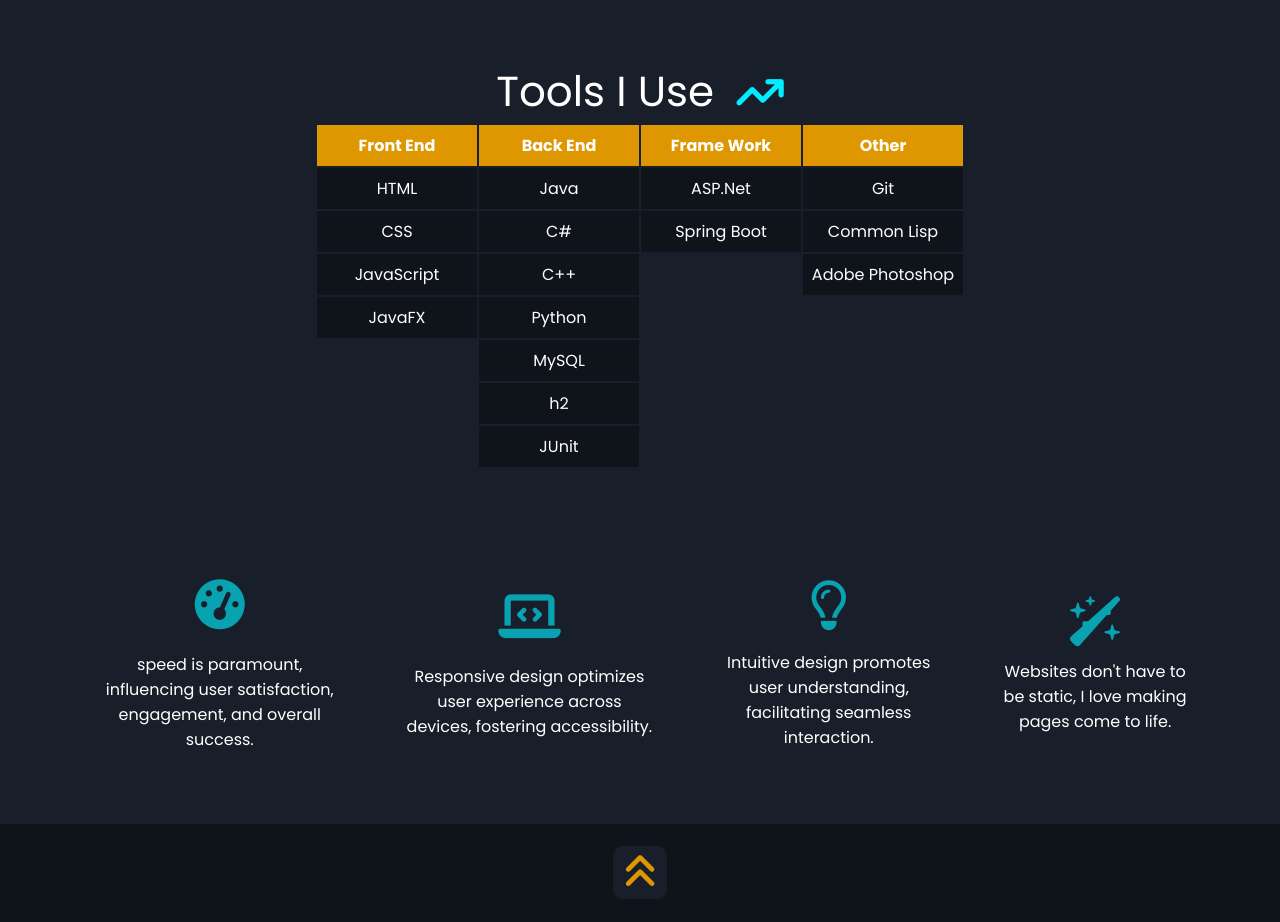
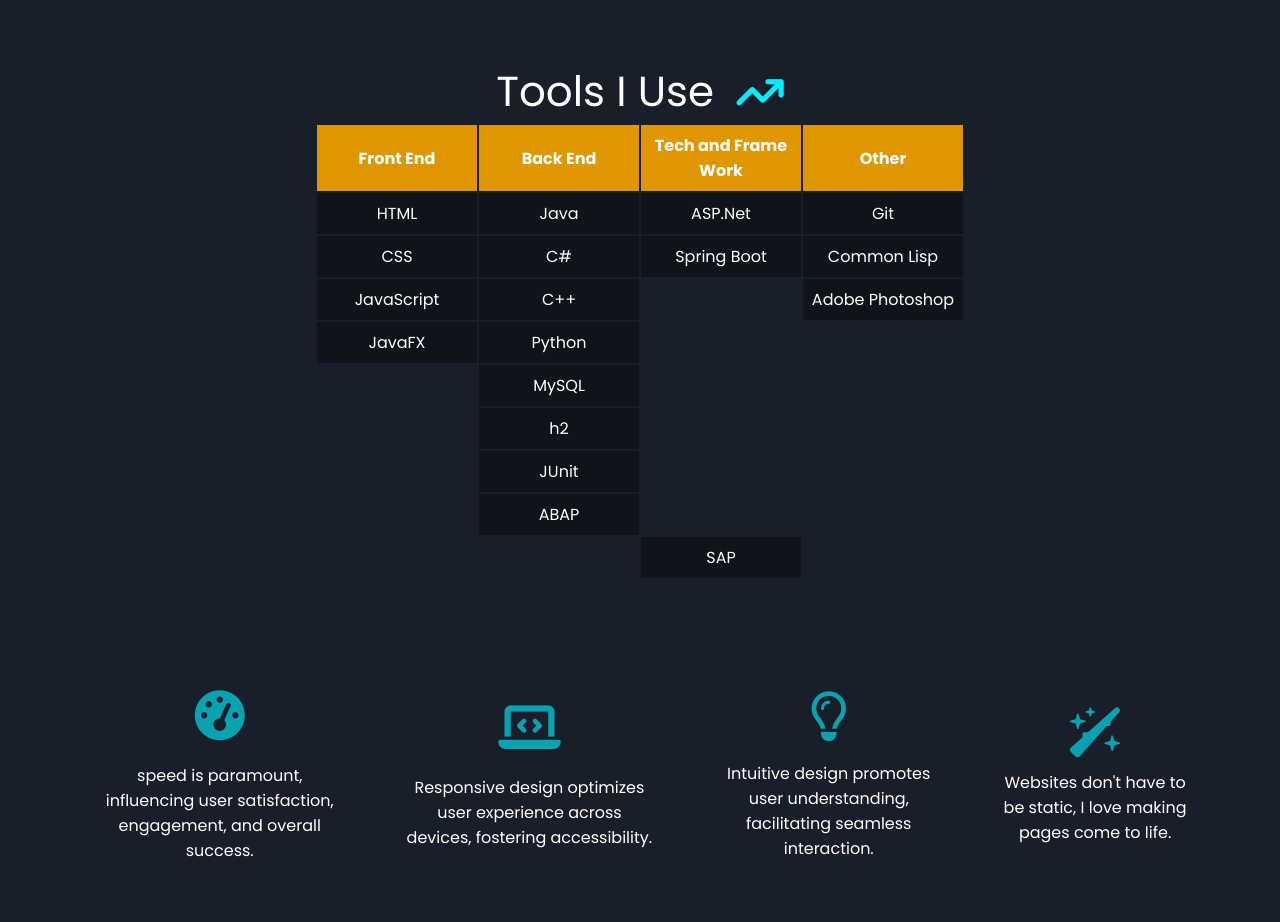
Before and after one commit to aayoub3/abanobayoub, a website built with Vite: page index.html in a window 1280 px wide. Shown: the part 1280-2202 px from the top of the page. Built offline with nearby package versions, Linux system fonts and the light colour scheme.

Commit message:
Add Sap and ABAP to the table

```diff
--- a/index.html
+++ b/index.html
@@ -112,7 +112,7 @@
       <tr>
 <th id="table1row">Front End</th>
 <th id="table1row">Back End</th>
-<th id="table1row">Frame Work</th>
+<th id="table1row">Tech and Frame Work</th>
 <th id="table1row">Other</th>
       </tr>
 
@@ -155,6 +155,17 @@
       <tr>
         <td></td>
         <td id="table-rows">JUnit</td>
+      </tr>
+
+      <tr>
+        <td></td>
+        <td id="table-rows">ABAP</td>
+      </tr>
+
+      <tr>
+        <td></td>
+        <td></td>
+        <td id="table-rows">SAP</td>
       </tr>
 
     </table>
```
